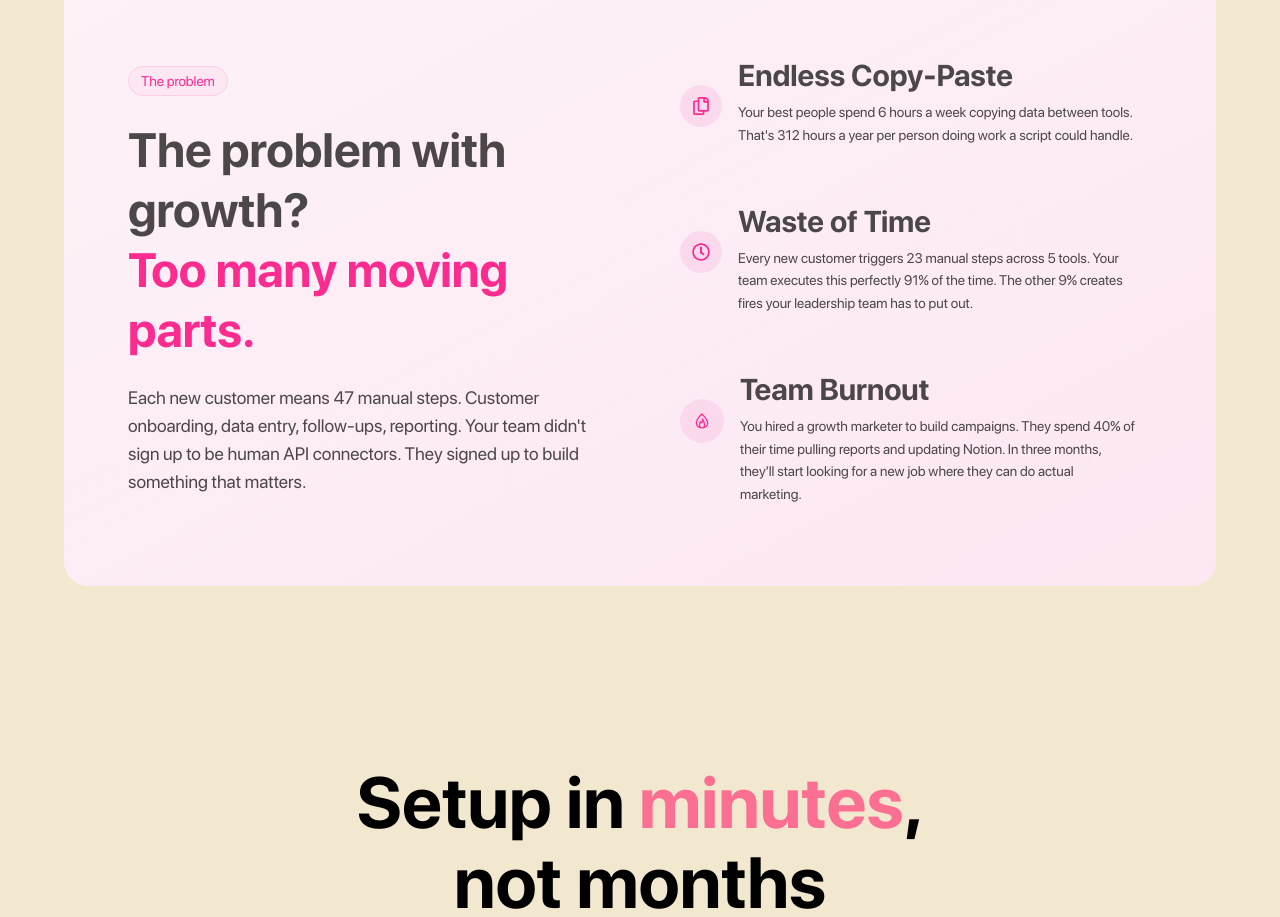
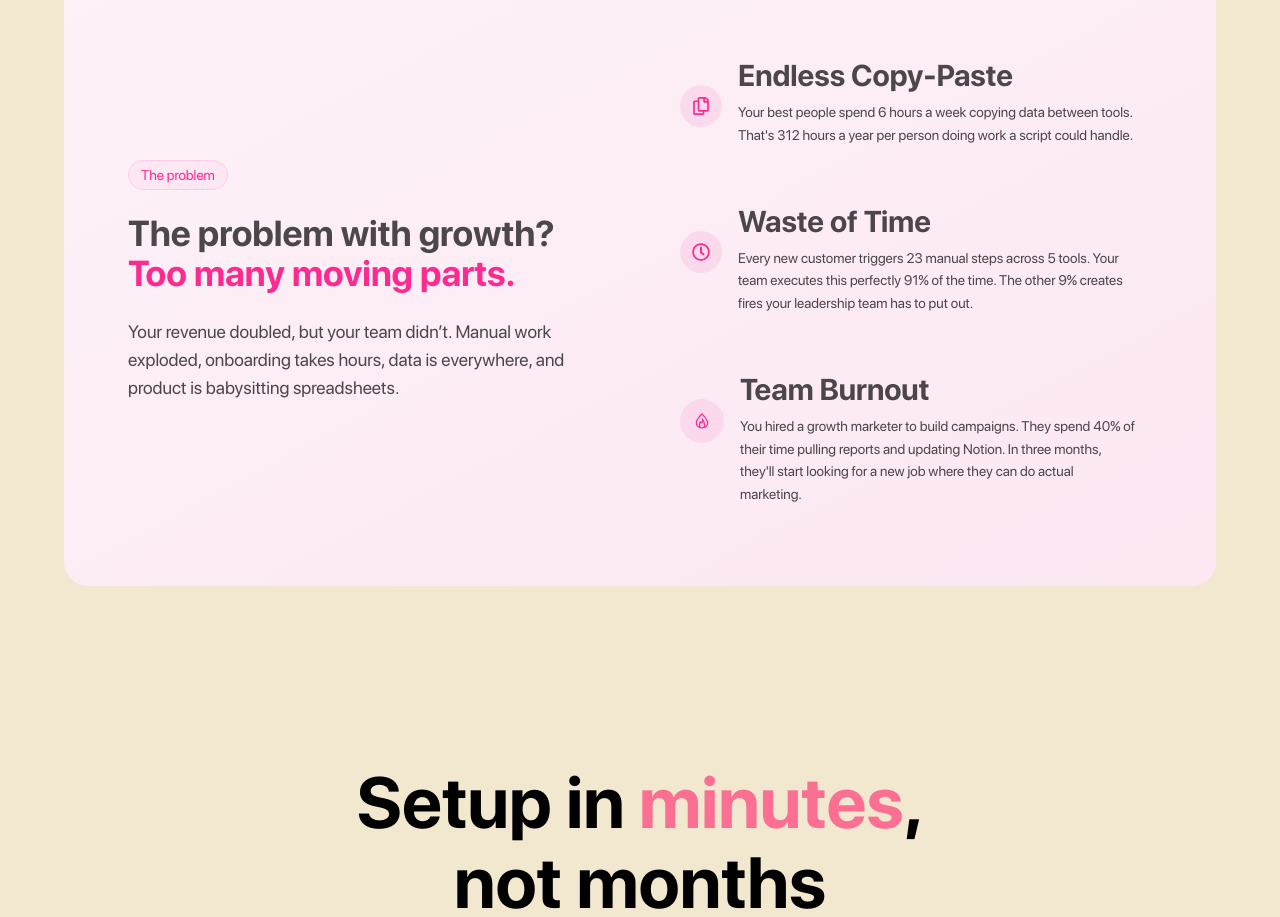
Before and after one commit to FahadBinQaiser/Parallax, a React (Vite) app: page / in a window 1280 px wide. Shown: the part 1067-1984 px from the top of the page. Built offline with nearby package versions, Linux system fonts and the light colour scheme.

Commit message:
Fixing styles

```diff
--- a/src/components/ProblemSection/ProblemSection.jsx
+++ b/src/components/ProblemSection/ProblemSection.jsx
@@ -28,14 +28,14 @@ export default function ProblemSection() {
           <span className="inline-block text-sm font-medium px-3 py-1 bg-pink-100 border border-pink-200 rounded-full text-[#FB2B8F]">
             The problem
           </span>
-          <h1 className="text-4xl sm:text-5xl font-bold leading-tight">
+          <h1 className="text-4xl heading">
             The problem with growth? <br />
             <span className="text-[#FB2B8F]">Too many moving parts.</span>
           </h1>
           <p className="text-lg font-medium">
-            Each new customer means 47 manual steps. Customer onboarding, data
-            entry, follow-ups, reporting. Your team didn't sign up to be human
-            API connectors. They signed up to build something that matters.
+            Your revenue doubled, but your team didn’t. Manual work exploded,
+            onboarding takes hours, data is everywhere, and product is
+            babysitting spreadsheets.
           </p>
         </div>
 
```
